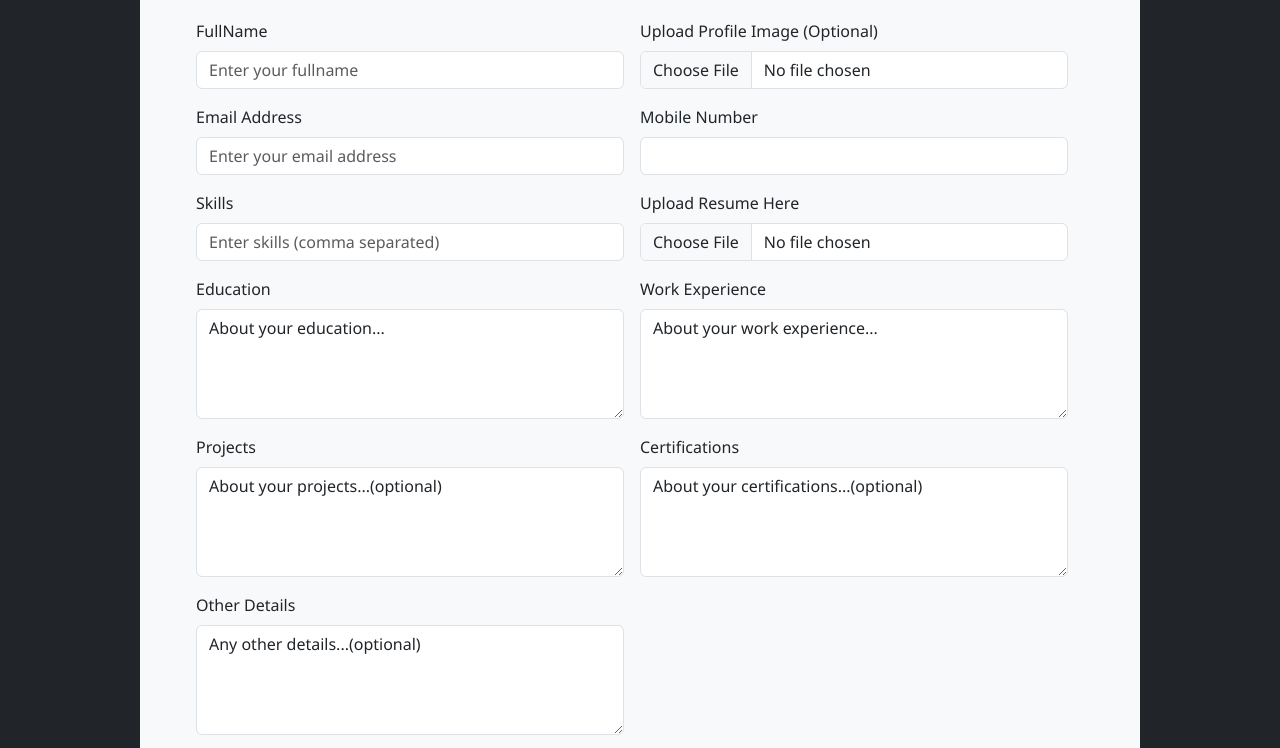
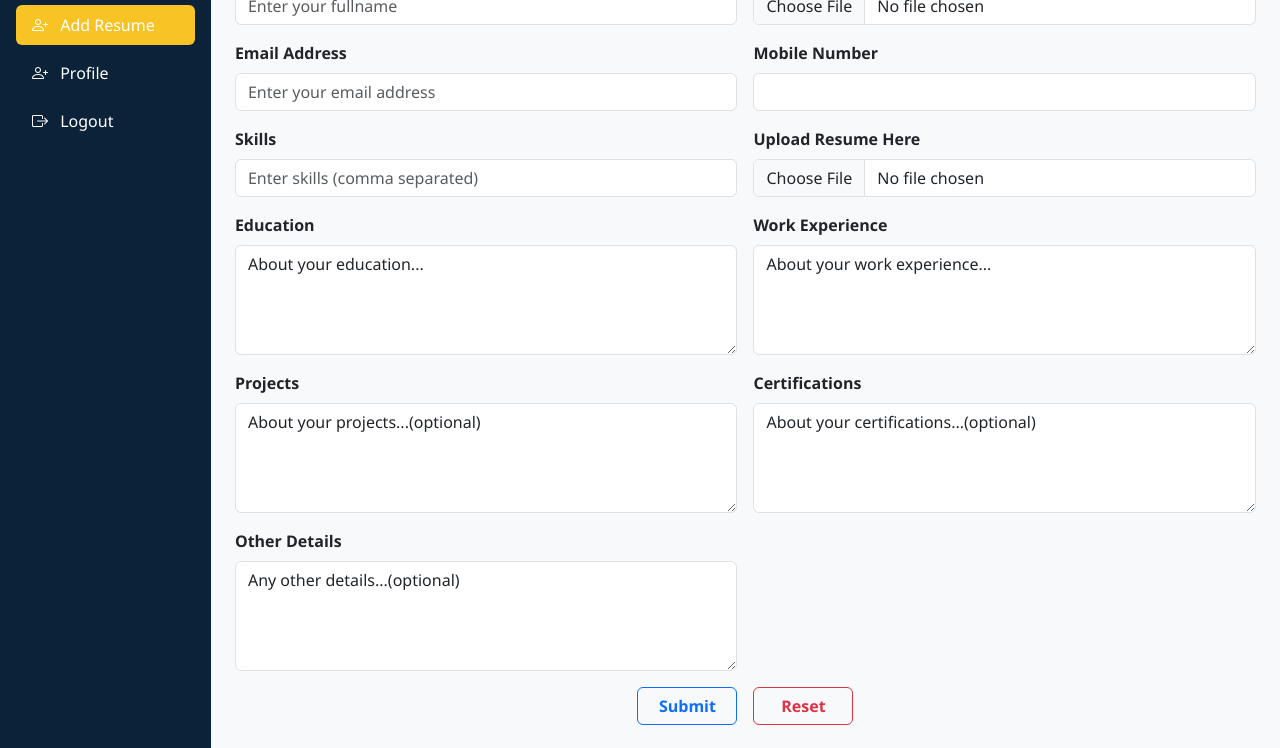
Before and after one commit to DivyaSreeBokinala/NextHire-WEBAPP, a plain HTML site: page addresume.html in a window 1280 px wide. Shown: the part 123-871 px from the top of the page. Drawn offline with nearby package versions, Linux system fonts and the light colour scheme.

Commit message:
add the bootstrap designs to the add resume

```diff
--- a/addresume.html
+++ b/addresume.html
@@ -24,70 +24,110 @@
 </head>
 
 <body class="bg-light">
-    <div class="container-fluid min-vh-100 d-flex justify-content-center bg-dark p-0">
-        <div class="row w-100 rounded p-5 h-100 bg-light" style="max-width: 1000px; min-height: 90vh;">
-            <h2 class="fw-bold mb-4" style="color: #0B2239;">Add Resume Details</h2>
+    <div class="container-fluid min-vh-100 d-flex justify-content-center bg-dark rounded p-0">
+        <!-- Side Bar -->
+        <aside class="text-white p-3 min-vh-100 " style="width: 250px; background-color: #0B2239">
+            <div class="mb-4 text-center">
+                <img src="./images/web-logo.png" alt="NextHire Logo" style="height: 40px;">
+            </div>
+            <!-- Menu Options -->
+            <ul class="nav flex-column">
+                <!-- Dashboard Option -->
+                <li class="nav-item mb-2">
+                    <a class="nav-link rounded text-white" href="dashboard.html">
+                        <i class="bi bi-speedometer2 me-2"></i> Dashboard
+                    </a>
+                </li>
+                <!-- Add Resume Option -->
+                <li class="nav-item mb-2">
+                    <a class="nav-link active text-white rounded" href="addresume.html">
+                        <i class="bi bi-person-plus me-2"></i> Add Resume
+                    </a>
+                </li>
+                <!-- Profile Option -->
+                 <li class="nav-item mb-2">
+                    <a class="nav-link text-white rounded" href="#">
+                        <i class="bi bi-person-plus me-2"></i> Profile
+                    </a>
+                </li>
+                <!-- Logout Option -->
+                <li class="nav-item mb-2">
+                    <a class="nav-link text-white rounded" href="index.html">
+                        <i class="bi bi-box-arrow-right me-2"></i> Logout
+                    </a>
+                </li>
+            </ul>
+        </aside>
+
+        <main class="flex-grow-1 bg-light p-4">
+        <!-- <div class="row w-100 rounded p-5 h-100 bg-light" style="max-width: 1000px; min-height: 90vh;"> -->
+            <!-- <div class="col-12 p-3 mb-4 addresume-top rounded">
+                <img src="./images/web-logo.png" alt="Logo" style="width: 18%;">
+            </div> -->
+            <h2 class="fw-bold mb-3" style="color: #F7C325;">Add Resume Details</h2>
             <form class="row g-3">
 
                 <div class="col-md-6">
-                    <label for="fullname" class="form-label">FullName</label>
+                    <label for="fullname" class="form-label fw-semibold">FullName</label>
                     <input type="text" name="fullname" class="form-control" id="fullname"
                         placeholder="Enter your fullname" required>
                 </div>
                 <div class="col-md-6">
-                    <label for="profile" class="form-label">Upload Profile Image (Optional)</label>
+                    <label for="profile" class="form-label fw-semibold">Upload Profile Image (Optional)</label>
                     <input class="form-control" name="profile" type="file" id="profile" accept=".pdf,.doc,.docx">
                 </div>
                 <div class="col-md-6">
-                    <label for="email" class="form-label">Email Address</label>
+                    <label for="email" class="form-label fw-semibold">Email Address</label>
                     <input type="email" name="email" class="form-control" id="email"
                         placeholder="Enter your email address" required>
                 </div>
                 <div class="col-md-6">
-                    <label for="mobile" class="form-label">Mobile Number</label>
+                    <label for="mobile" class="form-label fw-semibold">Mobile Number</label>
                     <input type="tel" name="mobile" class="form-control" id="mobile" pattern="[0-9]{10}" required>
                 </div>
                 <div class="col-md-6">
-                    <label for="skills" class="form-label">Skills</label>
+                    <label for="skills" class="form-label fw-semibold">Skills</label>
                     <input name="skills" type="text" class="form-control" id="skills"
                         placeholder="Enter skills (comma separated)" required>
                 </div>
                 <div class="col-md-6">
-                    <label for="resumefile" class="form-label">Upload Resume Here</label>
+                    <label for="resumefile" class="form-label fw-semibold">Upload Resume Here</label>
                     <input class="form-control" name="resumefile" type="file" id="resumefile" accept=".pdf,.doc,.docx" required>
                 </div>
                 <div class="col-md-6">
-                    <label for="education" class="form-label">Education</label>
+                    <label for="education" class="form-label fw-semibold">Education</label>
                     <textarea name="education" class="form-control" id="education" rows="4"
                          required>About your education...</textarea>
                 </div>
                 <div class="col-md-6">
-                    <label for="experience" class="form-label"> Work Experience</label>
+                    <label for="experience" class="form-label fw-semibold"> Work Experience</label>
                     <textarea name="experience" class="form-control" id="experience" rows="4"
                          required>About your work experience...</textarea>
                 </div>
 
                 <div class="col-md-6">
-                    <label for="projects" class="form-label">Projects</label>
+                    <label for="projects" class="form-label fw-semibold">Projects</label>
                     <textarea name="projects" class="form-control" id="projects"
                         rows="4">About your projects...(optional)</textarea>
                 </div>
                 <div class="col-md-6">
-                    <label for="certifications" class="form-label">Certifications</label>
+                    <label for="certifications" class="form-label fw-semibold">Certifications</label>
                     <textarea name="certifications" class="form-control" id="certifications" rows="4"
                         >About your certifications...(optional)</textarea>
                 </div>
                 <div class="col-md-6">
-                    <label for="otherdetails" class="form-label">Other Details</label>
+                    <label for="otherdetails" class="form-label fw-semibold">Other Details</label>
                     <textarea name="otherdetails" class="form-control" id="otherdetails" rows="4"
                         >Any other details...(optional)</textarea>
                 </div>
                 <div class="col-12 d-flex justify-content-center gap-3">
-                    <button type="submit" class="btn btn-primary custom-form-button">Submit</button>
-                    <button type="reset" class="btn btn-danger custom-form-button">Reset</button>
+                    <button type="submit" class="btn btn-outline-primary custom-form-button fw-semibold">Submit</button>
+                    <button type="reset" class="btn btn-outline-danger custom-form-button fw-semibold">Reset</button>
+
                 </div>
             </form>
-        </div>
+        <!-- </div> -->
+        </main>
 
 
     </div>
--- a/style.css
+++ b/style.css
@@ -3,7 +3,6 @@
     padding: 0;
     box-sizing: border-box;
 }
-
 body {
   font-family: 'Segoe UI', sans-serif;
 }
```
Also changed, not shown: dashboard.html (+2 -2 lines), index.html (+3 -4 lines).
